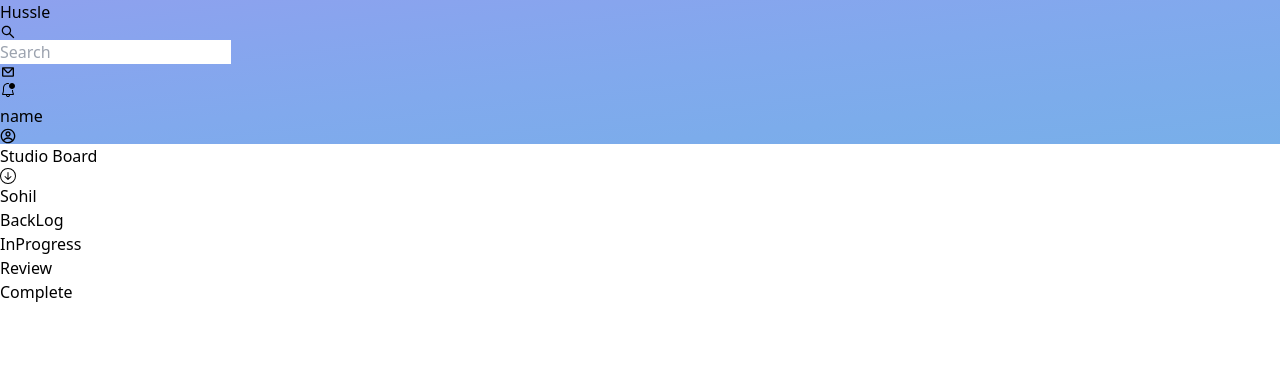
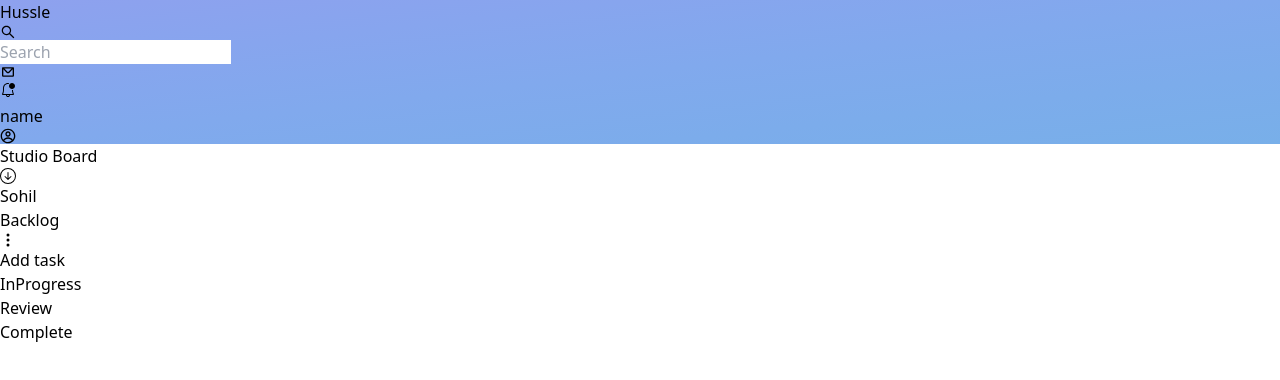
Before and after one commit to RohitSindhi/TaskManagers, a React (Vite) app: page / in a window 1280 px wide. Shown: the top 380 px of the page. Built offline with nearby package versions, Linux system fonts and the light colour scheme.

Commit message:
sdcvsdcv
svfsv

```diff
--- a/src/Components/BackLog.tsx
+++ b/src/Components/BackLog.tsx
@@ -1,8 +1,18 @@
 import React from 'react'
+
+import { BsThreeDotsVertical } from "react-icons/bs"
 
 const BackLog = () => {
   return (
-    <div>BackLog</div>
+    <div>
+        <div className='flex justify-between items-center'>
+            <div>Backlog</div>
+            <div><BsThreeDotsVertical/></div>
+        </div>
+        <div>
+            Add task
+        </div>
+    </div>
   )
 }
 
--- a/src/Components/StudioBoard.tsx
+++ b/src/Components/StudioBoard.tsx
@@ -30,11 +30,15 @@ const StudioBoard = () => {
         </div>
 
         <div className="flex flex-row justify-between items-center pt-6">
+        {
+            !icon && <>
+            <div><BackLog/></div>
+            <div><InProgress/></div>
+            <div><Review/></div>
+            <div><Complete/></div>
+            </>
+        }
 
-          <div><BackLog/></div>
-          <div><InProgress/></div>
-          <div><Review/></div>
-          <div><Complete/></div>
         </div>
       </div>
     </div>
```
